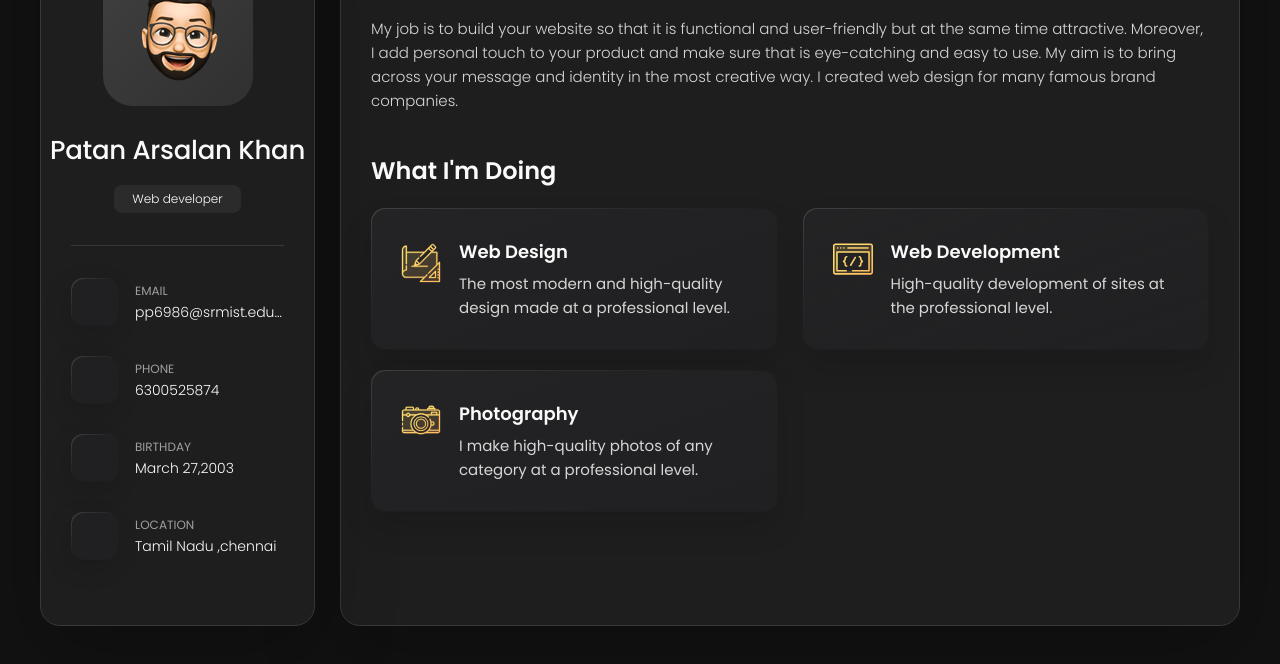
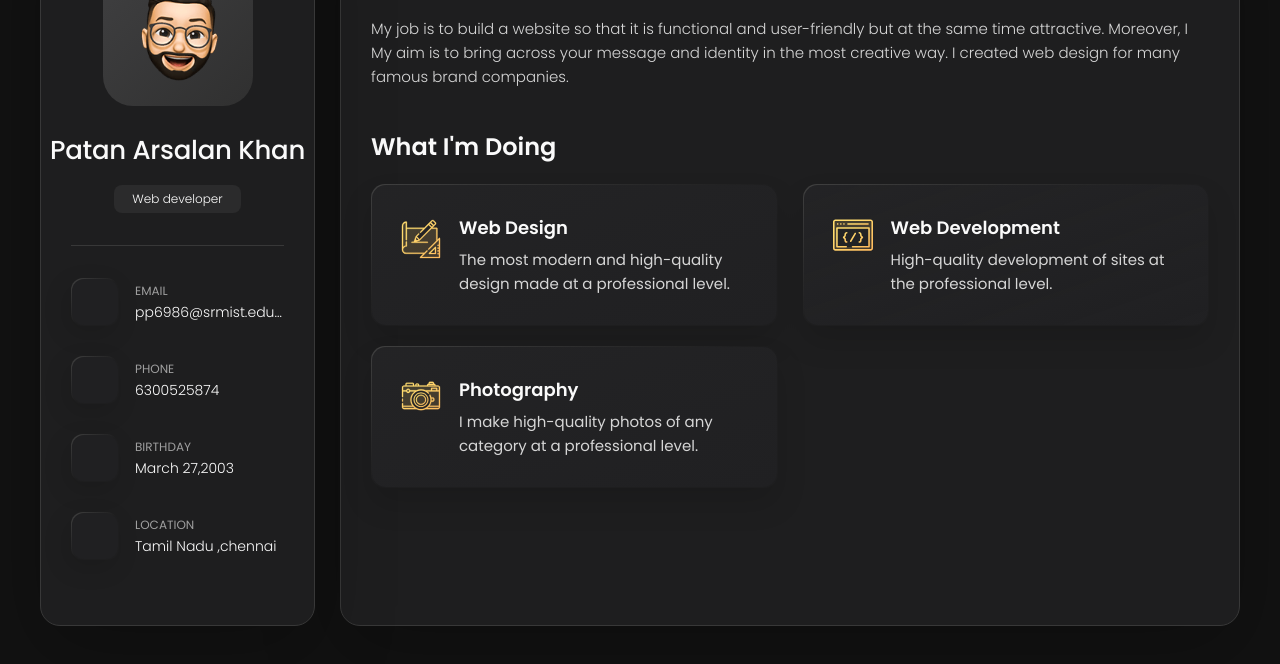
Before and after one commit to PatanArsalanKhan/Codsoft-2, a plain HTML site: page vcard-personal-portfolio-master/index.html in a window 1280 px wide. Shown: the part 162-826 px from the top of the page. Drawn offline with Linux system fonts and the light colour scheme.

Commit message:
index.html

```diff
--- a/vcard-personal-portfolio-master/index.html
+++ b/vcard-personal-portfolio-master/index.html
@@ -211,11 +211,7 @@
 
 
           <p>
-            My job is to build your website so that it is functional and user-friendly but at the same time attractive.
-            Moreover, I
-            add personal touch to your product and make sure that is eye-catching and easy to use. My aim is to bring
-            across your
-            message and identity in the most creative way. I created web design for many famous brand companies.
+           My job is to build a website so that it is functional and user-friendly but at the same time attractive. Moreover, I My aim is to bring across your message and identity in the most creative way. I created web design for many famous brand companies.
           </p>
         </section>
 
```
